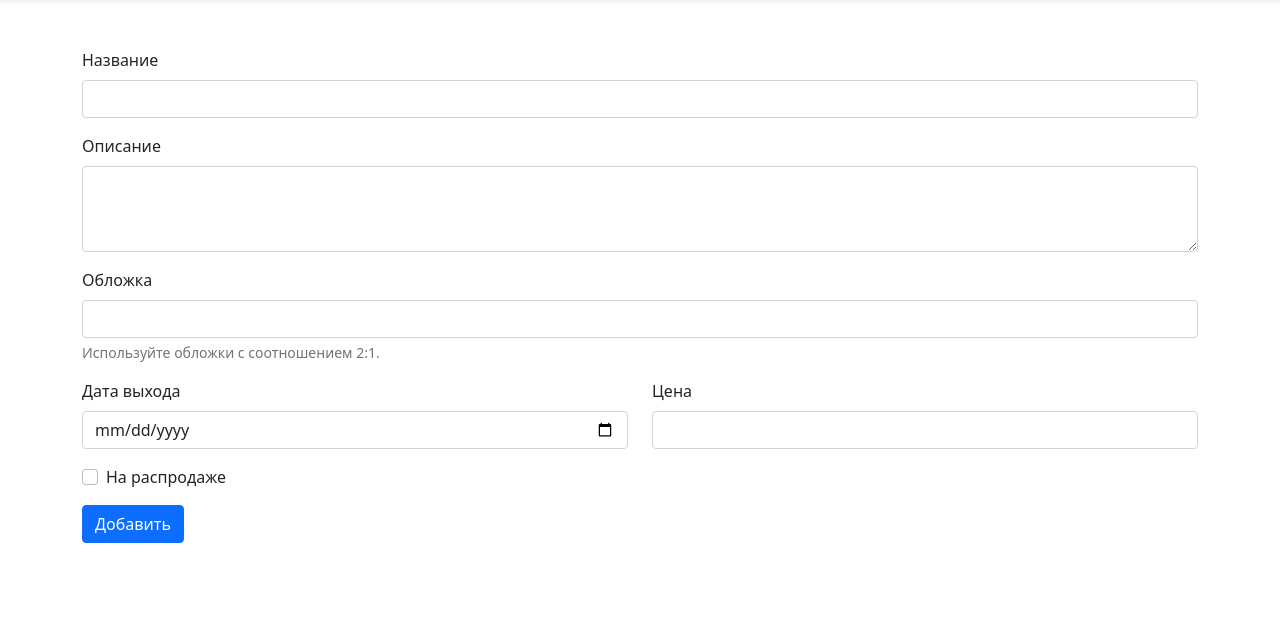
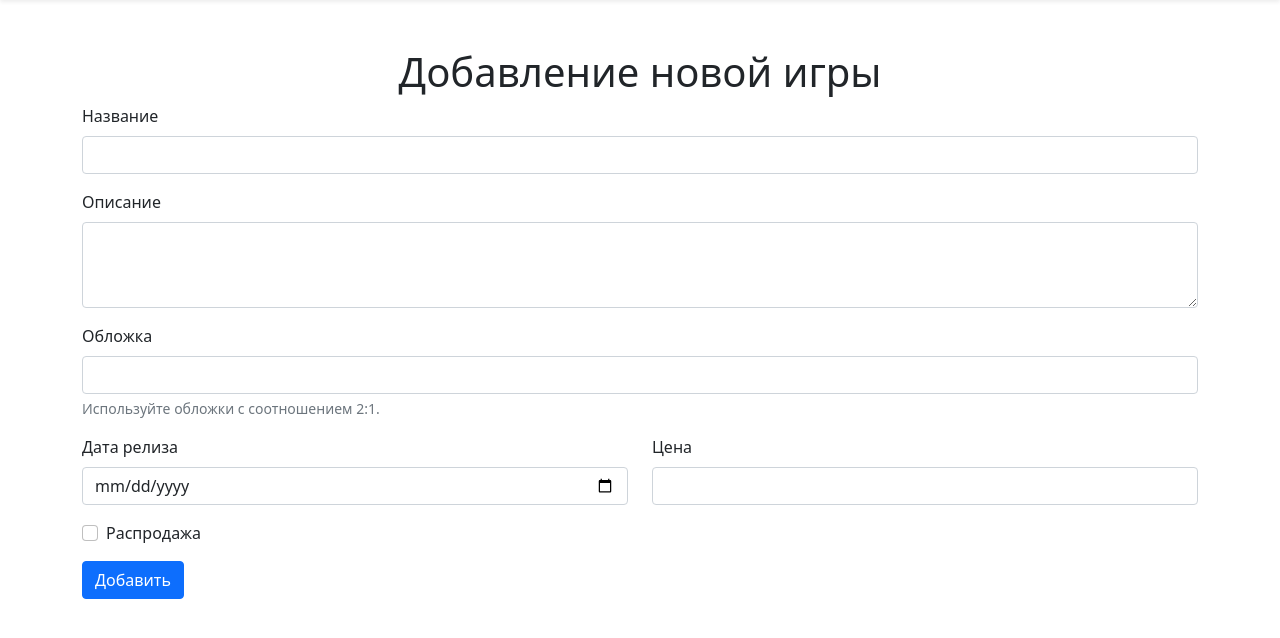
Before and after one commit to BakasaRus/AIP-Games, a Flask app: page /games/new in a window 1280 px wide. Shown: the part 56-694 px from the top of the page. Run offline with Flask 2, Linux system fonts and the light colour scheme; the visitor is signed in with stand-in values (Sample User, id 1); data comes from the database, SQL or seed files in the repository.

Commit message:
Add function for adding new game

```diff
--- a/app.py
+++ b/app.py
@@ -1,7 +1,7 @@
 from flask import Flask, render_template, request, abort, redirect, url_for
 from models import db, Game, User, Review
 from flask_migrate import Migrate
-from forms import LoginForm, RegisterForm, ReviewForm
+from forms import LoginForm, RegisterForm, ReviewForm, GameForm
 from flask_login import login_user, logout_user, LoginManager, login_required, current_user
 from os import environ
 
@@ -64,10 +64,21 @@ def logout():
     return redirect(url_for('homepage'))
 
 
-@app.route('/games/new')
+@app.route('/games/new', methods=['GET', 'POST'])
 @login_required
 def create_game():
-    return render_template('new_game.html')
+    form = GameForm()
+    if form.validate_on_submit():
+        game = Game(title=form.title.data,
+                    desc=form.desc.data,
+                    poster=form.poster.data,
+                    release_date=form.release_date.data,
+                    price=form.price.data,
+                    on_sale=form.on_sale.data)
+        db.session.add(game)
+        db.session.commit()
+        return redirect(url_for('get_game', game_id=game.id))
+    return render_template('new_game.html', form=form)
 
 
 @app.route('/games/<int:game_id>')
--- a/forms.py
+++ b/forms.py
@@ -1,6 +1,6 @@
 from flask_wtf import FlaskForm
-from wtforms import StringField, BooleanField, RadioField
-from wtforms.validators import Email, DataRequired, EqualTo
+from wtforms import StringField, BooleanField, RadioField, IntegerField, DateField
+from wtforms.validators import Email, DataRequired, EqualTo, URL
 from wtforms.widgets import PasswordInput, TextArea
 
 
@@ -18,6 +18,15 @@ class RegisterForm(FlaskForm):
     confirmation = StringField(label='Подтверждение пароля', widget=PasswordInput(), validators=[DataRequired(), EqualTo('password')])
 
 
+class GameForm(FlaskForm):
+    title = StringField(label='Название', validators=[DataRequired()])
+    desc = StringField(label='Описание', validators=[DataRequired()], widget=TextArea())
+    poster = StringField(label='Обложка', validators=[DataRequired(), URL()], description='Используйте обложки с соотношением 2:1.')
+    price = IntegerField(label='Цена', validators=[DataRequired()])
+    release_date = DateField(label='Дата релиза', validators=[DataRequired()])
+    on_sale = BooleanField(label='Распродажа')
+
+
 class ReviewForm(FlaskForm):
     rating = RadioField(label='Оценка', choices=[
         (5, 'Отлично'),
--- a/templates/new_game.html
+++ b/templates/new_game.html
@@ -6,33 +6,35 @@
 
 {% block content %}
     <div class="container my-5">
-        <form action="{{ url_for('create_game') }}">
+        <h1 class="text-center">Добавление новой игры</h1>
+        <form action="{{ url_for('create_game') }}" method="POST">
+            {{ form.csrf_token }}
             <div class="mb-3">
-                <label for="title" class="form-label">Название</label>
-                <input type="text" class="form-control" id="title">
+                <label for="title" class="form-label">{{ form.title.label }}</label>
+                {{ form.title(class_='form-control') }}
             </div>
             <div class="mb-3">
-                <label for="desc" class="form-label">Описание</label>
-                <textarea class="form-control" id="desc" rows="3"></textarea>
+                <label for="title" class="form-label">{{ form.desc.label }}</label>
+                {{ form.desc(class_='form-control', rows=3) }}
             </div>
             <div class="mb-3">
-                <label for="poster" class="form-label">Обложка</label>
-                <input type="text" class="form-control" id="poster" aria-describedby="posterHelp">
-                <div id="posterHelp" class="form-text">Используйте обложки с соотношением 2:1.</div>
+                <label for="poster" class="form-label">{{ form.poster.label }}</label>
+                {{ form.poster(class_='form-control') }}
+                <div class="form-text">{{ form.poster.description }}</div>
             </div>
             <div class="row">
                 <div class="col-md mb-3">
-                    <label for="release_date" class="form-label">Дата выхода</label>
-                    <input type="date" class="form-control" id="release_date">
+                    <label for="release_date" class="form-label">{{ form.release_date.label }}</label>
+                    {{ form.release_date(class_='form-control') }}
                 </div>
                 <div class="col-md mb-3">
-                    <label for="price" class="form-label">Цена</label>
-                    <input type="number" class="form-control" id="price">
+                    <label for="price" class="form-label">{{ form.price.label }}</label>
+                    {{ form.price(class_='form-control') }}
                 </div>
             </div>
             <div class="mb-3 form-check">
-                <input type="checkbox" class="form-check-input" id="onSale">
-                <label class="form-check-label" for="onSale">На распродаже</label>
+                {{ form.on_sale(class_='form-check-input') }}
+                <label class="form-check-label" for="onSale">{{ form.on_sale.label }}</label>
             </div>
             <button type="submit" class="btn btn-primary">Добавить</button>
         </form>
```
Also changed, not shown: README.md.
